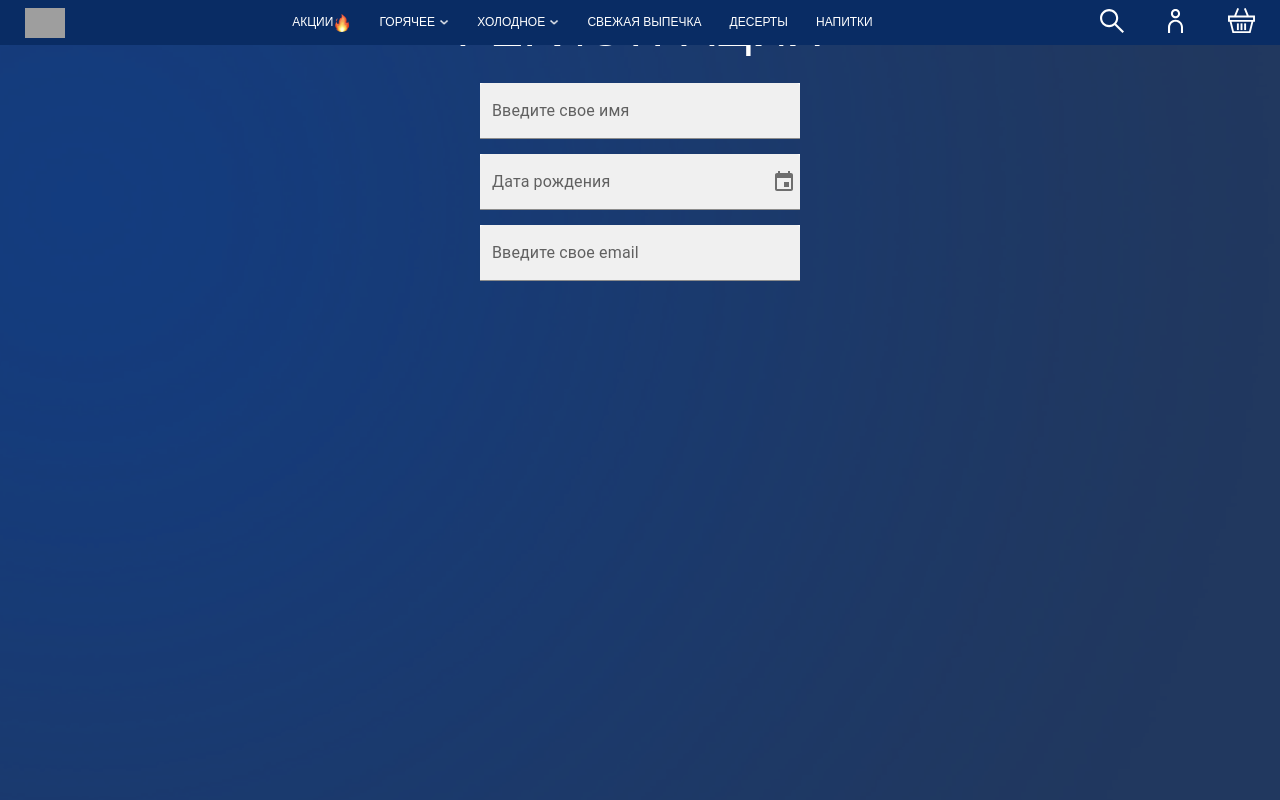
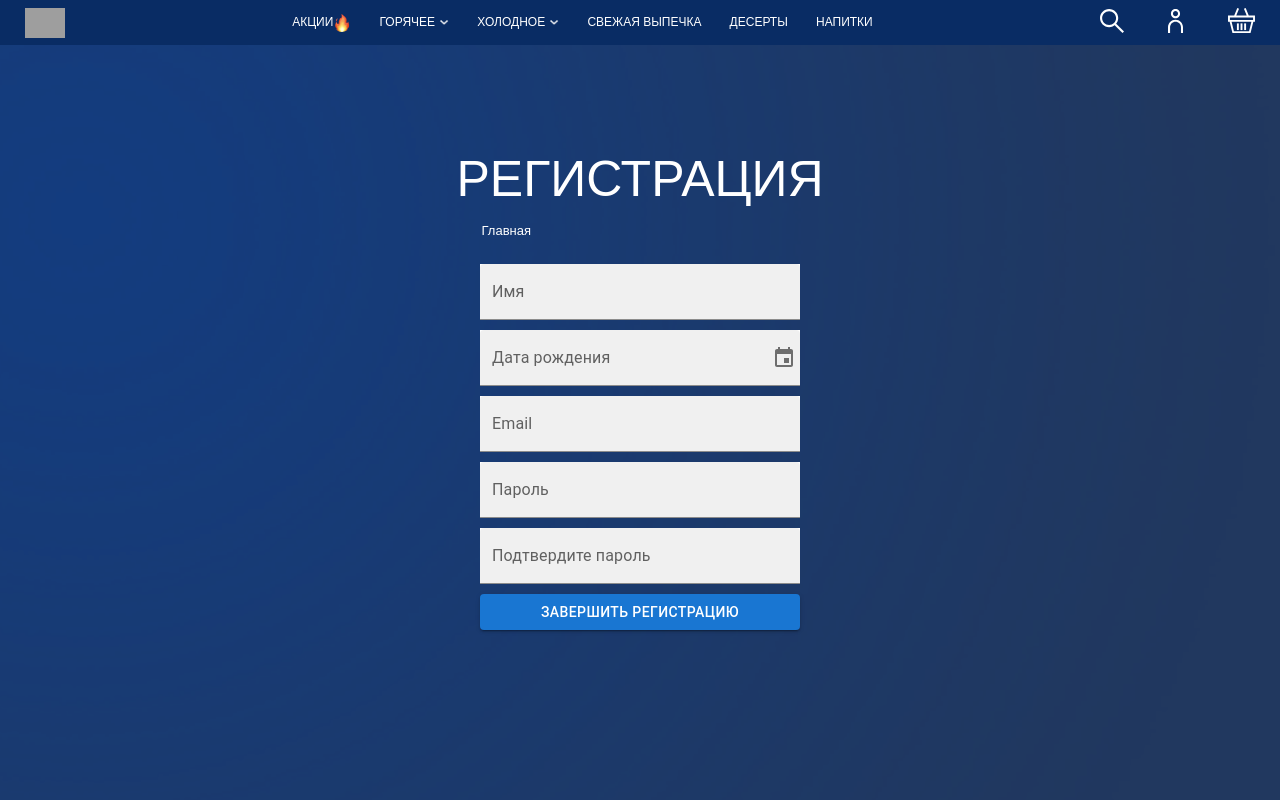
Before and after one commit to Lebedev31/delivery, a React (Create React App) app in the folder my-app/: page /register in a window 1280 px wide. Shown: the top 800 px of the page. Built offline with nearby package versions, Linux system fonts and the light colour scheme; grey boxes are pictures that could not be loaded.

Commit message:
Работа по валидации формы 3 ноября

```diff
--- a/my-app/package.json
+++ b/my-app/package.json
@@ -21,6 +21,7 @@
     "dayjs": "^1.11.13",
     "react": "^18.3.1",
     "react-dom": "^18.3.1",
+    "react-hook-form": "^7.53.1",
     "react-redux": "^9.1.2",
     "react-router-dom": "^6.27.0",
     "react-scripts": "5.0.1",
--- a/my-app/src/components/FormRegister/FormRegister.scss
+++ b/my-app/src/components/FormRegister/FormRegister.scss
@@ -1,8 +1,8 @@
 @import "../../styles/variables.scss";
 .formregister {
-  // margin-top: 75px;
+  margin-top: 150px;
   width: 100%;
-  height: 1000px;
+
   h1 {
     color: $color-text;
     font-size: 50px;
@@ -10,15 +10,34 @@
     text-align: center;
   }
 
+  .formregister__home {
+    width: 317px;
+    font-size: 13px;
+    line-height: 15.85px;
+    text-align: left;
+    margin: 15px auto;
+    margin-bottom: 25px;
+    a {
+      color: $color-text;
+    }
+  }
+
   .formregister__form {
     width: 400px;
-    height: 600px;
+    height: 400px;
     margin: 25px auto;
     display: flex;
     align-items: center;
     flex-direction: column;
-    gap: 15px;
     position: relative;
+    gap: 5px;
+
+    .formregister__error-message {
+      span {
+        color: red;
+        font-size: 12px;
+      }
+    }
 
     .MuiPopover-root {
       position: relative;
--- a/my-app/src/components/FormRegister/FormRegiter.tsx
+++ b/my-app/src/components/FormRegister/FormRegiter.tsx
@@ -7,27 +7,68 @@ import { useState } from "react";
 import "dayjs/locale/ru";
 import Header from "../Header/Header";
 import Footer from "../Footer/Footer";
+import { Link } from "react-router-dom";
+import { Button } from "@mui/material";
+import { useForm, Controller } from "react-hook-form";
+import { DataSubmit } from "../../redux/types";
+import {
+  validationName,
+  validationDateOfBirth,
+  validationEmail,
+  validationPassword,
+} from "./validationForm";
 
 function FormRegister() {
-  const [selectedDate, setSelectedDate] = useState<null | Dayjs>(null);
+  const {
+    register,
+    handleSubmit,
+    watch,
+    reset,
+    control,
+    formState: { errors },
+  } = useForm<DataSubmit>();
+
+  function onSubmit(data: DataSubmit) {
+    console.log(data.dateOfBirth);
+    console.log(7);
+  }
+
   return (
-    <section className="formregister" style={{ gridColumn: "1/13" }}>
+    <section style={{ gridColumn: "1/13" }}>
       <Header />
+      <div className="formregister">
         <h1>Регистрация</h1>
-      <form className="formregister__form">
+        <p className="formregister__home">
+          <Link to="/">Главная</Link>
+        </p>
+        <form className="formregister__form" onSubmit={handleSubmit(onSubmit)}>
           <TextField
             id="outlined-basic"
-          label="Введите свое имя"
+            label="Имя"
             variant="filled"
             className="formregister__input"
             color="secondary"
+            {...register("name", validationName)}
           />
+          <div className="formregister__error-message">
+            {errors.name && <span>{errors.name.message}</span>}
+          </div>
 
-        <LocalizationProvider dateAdapter={AdapterDayjs} adapterLocale="ru">
+          <Controller
+            name="dateOfBirth"
+            control={control}
+            rules={validationDateOfBirth}
+            render={({ field: { onChange } }) => (
+              <LocalizationProvider
+                dateAdapter={AdapterDayjs}
+                adapterLocale="ru"
+              >
                 <DesktopDatePicker
                   label="Дата рождения"
-            value={selectedDate}
-            onChange={(newDate) => (newDate ? setSelectedDate(newDate) : null)}
+                  onChange={(newDate) => {
+                    const formatDate = newDate?.format("DD-MM-YYYY");
+                    onChange(formatDate);
+                  }}
                   disableFuture
                   openTo="year"
                   views={["year", "month", "day"]}
@@ -51,15 +92,56 @@ function FormRegister() {
                   }}
                 />
               </LocalizationProvider>
+            )}
+          />
+
+          <div className="formregister__error-message">
+            {errors.dateOfBirth && <span>{errors.dateOfBirth.message}</span>}
+          </div>
 
           <TextField
             id="outlined-basic"
-          label="Введите свое email"
+            label="Email"
+            variant="filled"
+            className="formregister__input"
+            color="secondary"
+            {...register("email", validationEmail)}
+          />
+
+          <div className="formregister__error-message">
+            {errors.email && <span>{errors.email.message}</span>}
+          </div>
+
+          <TextField
+            id="outlined-basic"
+            label="Пароль"
+            variant="filled"
+            className="formregister__input"
+            color="secondary"
+            {...register("password", validationPassword)}
+          />
+
+          <div className="formregister__error-message">
+            {errors.password && <span>{errors.password.message}</span>}
+          </div>
+
+          <TextField
+            id="outlined-basic"
+            label="Подтвердите пароль"
             variant="filled"
             className="formregister__input"
             color="secondary"
           />
+
+          <div className="formregister__error-message">
+            {errors.password && <span>{errors.password.message}</span>}
+          </div>
+
+          <Button sx={{ width: "320px" }} variant="contained" type="submit">
+            Завершить регистрацию
+          </Button>
         </form>
+      </div>
       <Footer />
     </section>
   );
--- /dev/null
+++ b/my-app/src/components/FormRegister/validationForm.ts
@@ -0,0 +1,68 @@
+import { RegisterOptions } from "react-hook-form";
+import { DataSubmit } from "../../redux/types";
+
+const dateRegex = /^(0[1-9]|[12]\d|3[01])-(0[1-9]|1[0-2])-([12]\d{3})$/;
+
+export const validationName: RegisterOptions<DataSubmit, "name"> = {
+  required: "Поле обязательно для заполнения",
+  minLength: {
+    value: 3,
+    message: "Минимальный размер имени 3 символа",
+  },
+
+  maxLength: {
+    value: 40,
+    message: "Максимальный размер имени 40 символов",
+  },
+
+  pattern: {
+    value: /[A-Za-z]+/,
+    message: "Только латинские буквы",
+  },
+
+  validate: {
+    notAdmin: (value) => value !== "admin" || "Имя admin зарезервировано",
+  },
+};
+
+export const validationDateOfBirth: RegisterOptions<DataSubmit, "dateOfBirth"> =
+  {
+    required: "Поле обязательно для заполнения",
+
+    pattern: {
+      value: dateRegex,
+      message: "Неверный формат даты (ДД-ММ-ГГГГ)",
+    },
+  };
+
+export const validationEmail: RegisterOptions<DataSubmit, "email"> = {
+  required: "Поле обязательно для заполнения",
+  pattern: {
+    value: /^[A-Z0-9._%+-]+@[A-Z0-9.-]+\.[A-Z]{2,}$/i,
+    message: "Неверный формат email",
+  },
+};
+
+export const validationPassword: RegisterOptions<DataSubmit, "password"> = {
+  required: "Поле обязательно для заполнения",
+
+  maxLength: {
+    value: 40,
+    message: "Пароль должен быть не более 40 символов",
+  },
+  validate: {
+    hasLowerCase: (value) =>
+      /[a-z]/.test(value) ||
+      "Пароль должен содержать хотя бы одну строчную букву",
+    hasUpperCase: (value) =>
+      /[A-Z]/.test(value) ||
+      "Пароль должен содержать хотя бы одну заглавную букву",
+    hasNumber: (value) =>
+      /\d/.test(value) || "Пароль должен содержать хотя бы одну цифру",
+    hasSpecialChar: (value) =>
+      /[@$!%*?&]/.test(value) ||
+      "Пароль должен содержать хотя бы один специальный символ",
+    minLength: (value) =>
+      value.length >= 8 || "Пароль должен быть не менее 8 символов",
+  },
+};
--- a/my-app/src/components/Main/Main.tsx
+++ b/my-app/src/components/Main/Main.tsx
@@ -1,10 +1,10 @@
 import "./Main.scss";
-import {Abstraction, Abstraction2, Basket} from "./Svg";
+import { Abstraction, Abstraction2, Basket } from "./Svg";
 import { Box } from "@mui/material";
 import { useEffect, useState } from "react";
 import { useGetAllQuery } from "../../redux/apiSliderSlice";
 import { Slider } from "../../redux/types";
-import CircularProgress from '@mui/material/CircularProgress';
+import CircularProgress from "@mui/material/CircularProgress";
 import ErrorContainer from "../ErrorBoundary/ErrorContainer";
 import { useMediaQuery } from "@mui/material";
 
@@ -14,9 +14,7 @@ function Main() {
   const [currentSlide, setCurrentSlide] = useState(0);
   const [dataArray, setDataArray] = useState<Slider[]>([]);
   const baseUrl = "http://localhost:8080/";
-  const media = useMediaQuery('(max-width: 360px)');
-
-
+  const media = useMediaQuery("(max-width: 360px)");
 
   useEffect(() => {
     if (data && !isLoading) {
@@ -45,16 +43,26 @@ function Main() {
     }
   }, [dataArray]);
 
-  if(isLoading){
-   return <CircularProgress size={60} color="secondary" />
+  if (isLoading) {
+    return (
+      <div
+        style={{
+          display: "flex",
+          width: "100%",
+          alignItems: "center",
+          justifyContent: "center",
+        }}
+      >
+        <CircularProgress size={150} color="secondary" />
+      </div>
+    );
   }
 
-  if(error){
-      return <ErrorContainer/>
+  if (error) {
+    return <ErrorContainer />;
   }
 
   return (
-
     <section className="main">
       <aside className="main__contact">
         <h2>Доставка готовой еды из фермерских продуктов!</h2>
@@ -75,31 +83,38 @@ function Main() {
           return (
             <div
               key={index}
-              className={`main__slider-box ${show && index === currentSlide ? "active-slider" : ""}`}
+              className={`main__slider-box ${
+                show && index === currentSlide ? "active-slider" : ""
+              }`}
             >
               <Box
                 className="main__slider-item"
                 sx={{ background: `url(${baseUrl + item.imgPath})` }}
-              >
-              </Box>
+              ></Box>
             </div>
           );
         })}
       </Box>
       <div className="main__red-box">
-          <h3>{dataArray.length > 0 ? dataArray[currentSlide].title: ''}</h3>
-          <p className="main__weight">{dataArray.length > 0 ? dataArray[currentSlide].weight: '' }г</p>
-          <p className="main__description">{dataArray.length > 0 ? dataArray[currentSlide].description : ''}</p>
-          <div className="main__price">
-            <h3>{dataArray.length > 0 ? dataArray[currentSlide].price + ' ₽': ''}</h3>
-            <div className="main__basket">
-                <Basket/>
-            </div>
+        <h3>{dataArray.length > 0 ? dataArray[currentSlide].title : ""}</h3>
+        <p className="main__weight">
+          {dataArray.length > 0 ? dataArray[currentSlide].weight : ""}г
+        </p>
+        <p className="main__description">
+          {dataArray.length > 0 ? dataArray[currentSlide].description : ""}
+        </p>
+        <div className="main__price">
+          <h3>
+            {dataArray.length > 0 ? dataArray[currentSlide].price + " ₽" : ""}
+          </h3>
+          <div className="main__basket">
+            <Basket />
           </div>
+        </div>
       </div>
 
       <div className="main__abstraction2">
-        <Abstraction2/>
+        <Abstraction2 />
       </div>
     </section>
   );
```
Also changed, not shown: my-app/src/redux/types.ts (+7 -0 lines), 1 other file (tests, documents, lock files or other folders). Lines whose indentation alone changed are shown as unchanged.
